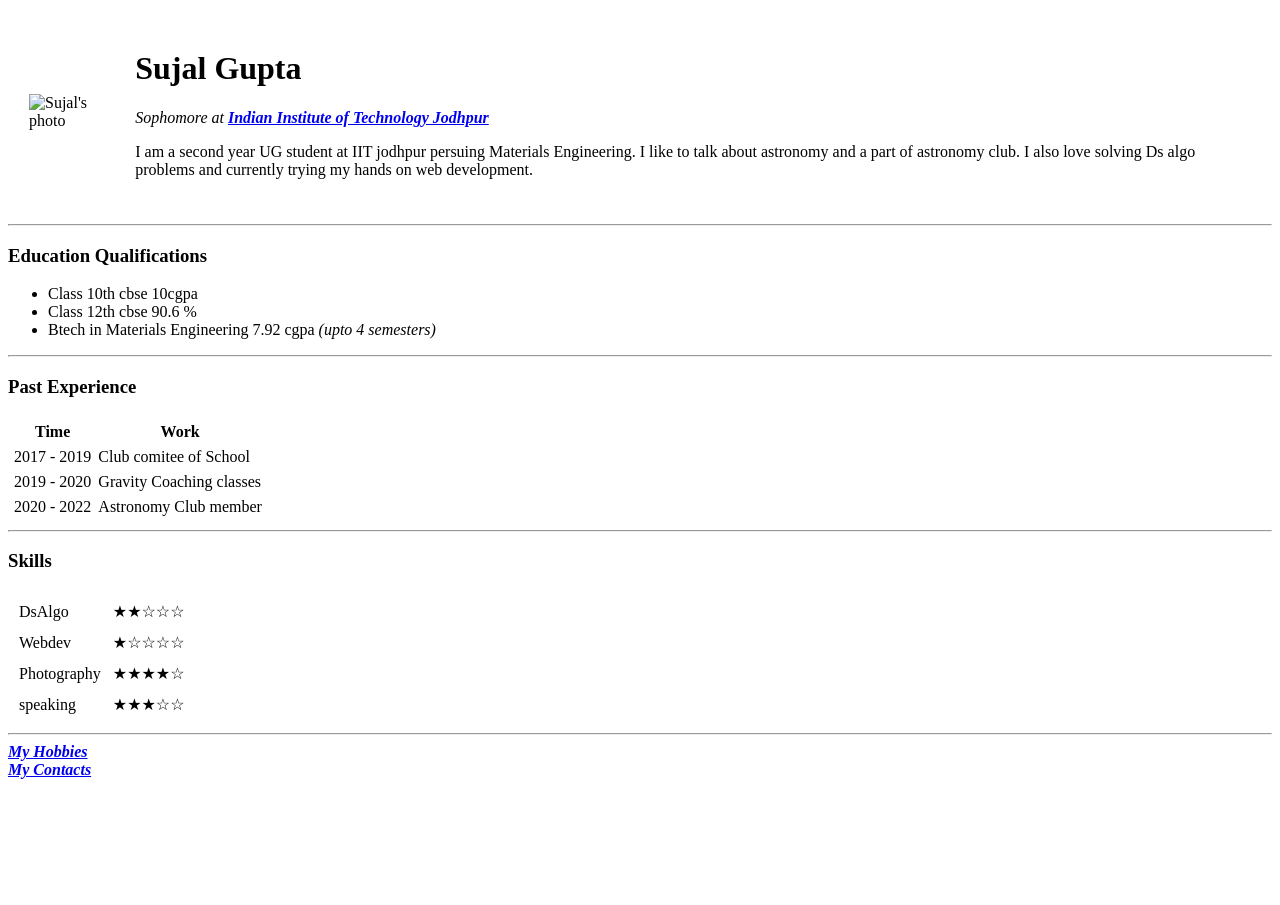
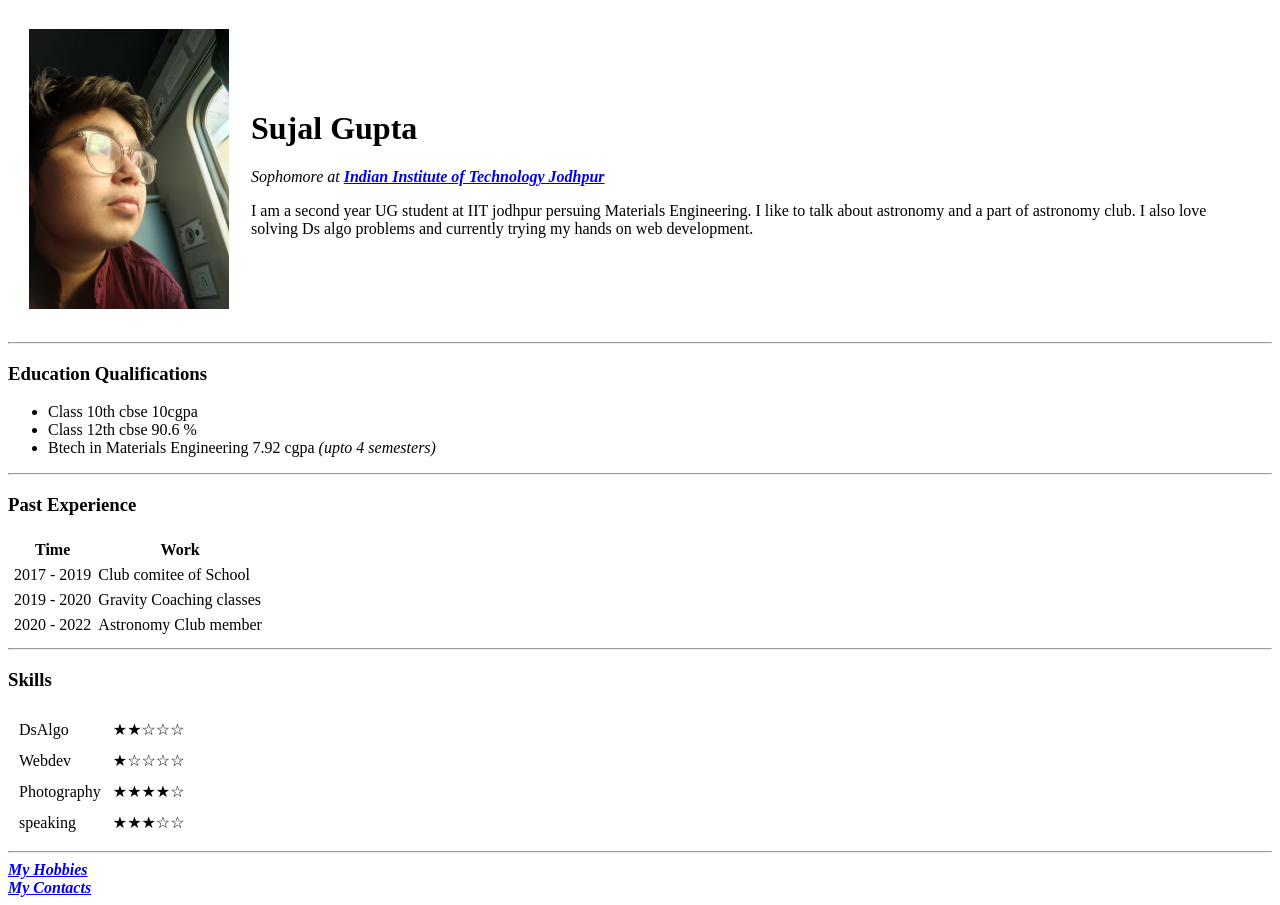
Before and after one commit to Sujal78/cv, a plain HTML site: page index.html in a window 1280 px wide. Before the commit the page ends 800 px from the top, so only its background shows below. Drawn offline with Linux system fonts and the light colour scheme.

Commit message:
changed image path

```diff
--- a/index.html
+++ b/index.html
@@ -7,7 +7,7 @@
   <body>
     <table cellspacing = "20">
       <tr>
-        <td>  <img src="images/sujal.jpeg" alt="Sujal's photo" width="200" height="280"></td>
+        <td>  <img src="sujal.jpeg" alt="Sujal's photo" width="200" height="280"></td>
         <td><h1>Sujal Gupta</h1>
         <p><em>Sophomore at <strong><a href="https://iitj.ac.in/">Indian Institute of Technology Jodhpur</a></strong></em></p>
         <p>I am a second year UG student at IIT jodhpur persuing Materials Engineering. I like to talk about astronomy and a part of astronomy club. I also love solving Ds algo problems and currently trying my hands on web development.</p></td>
```
